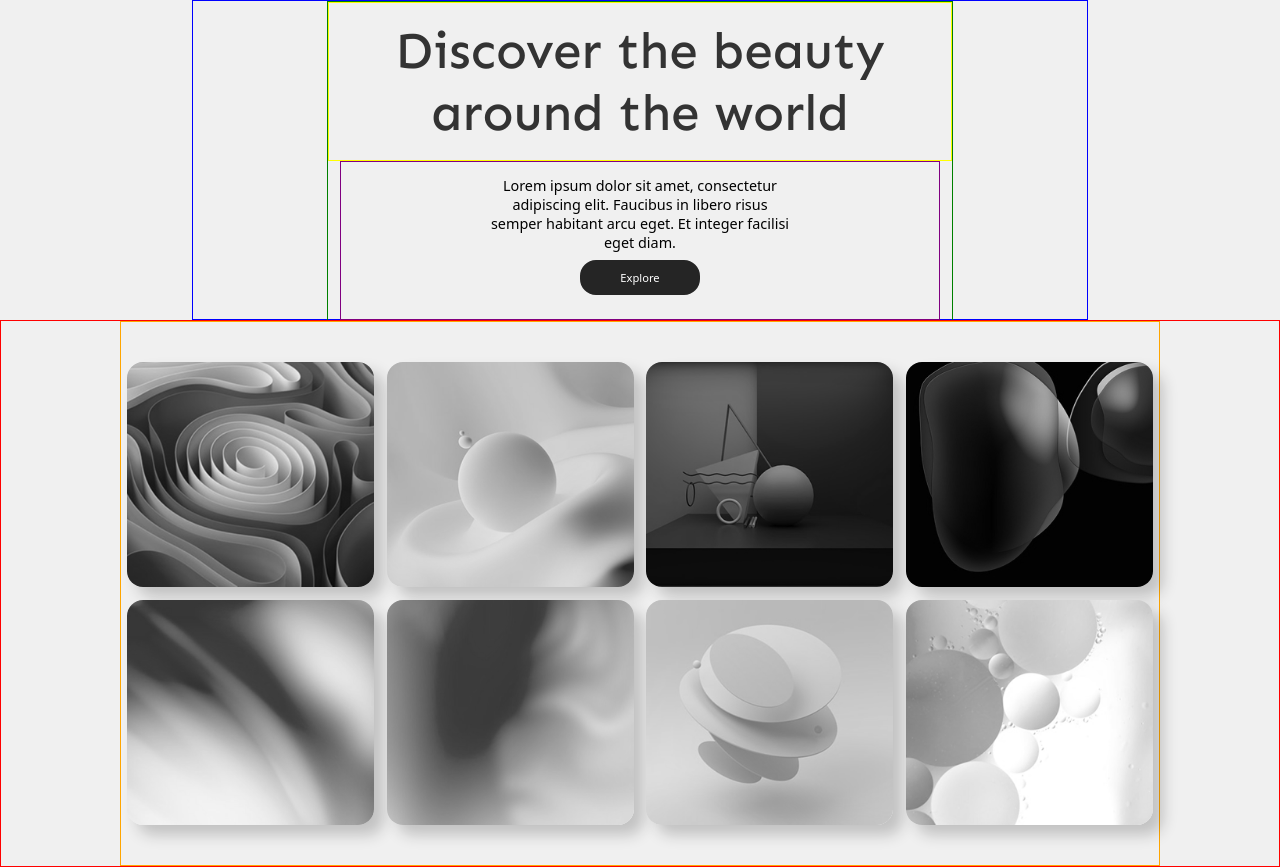
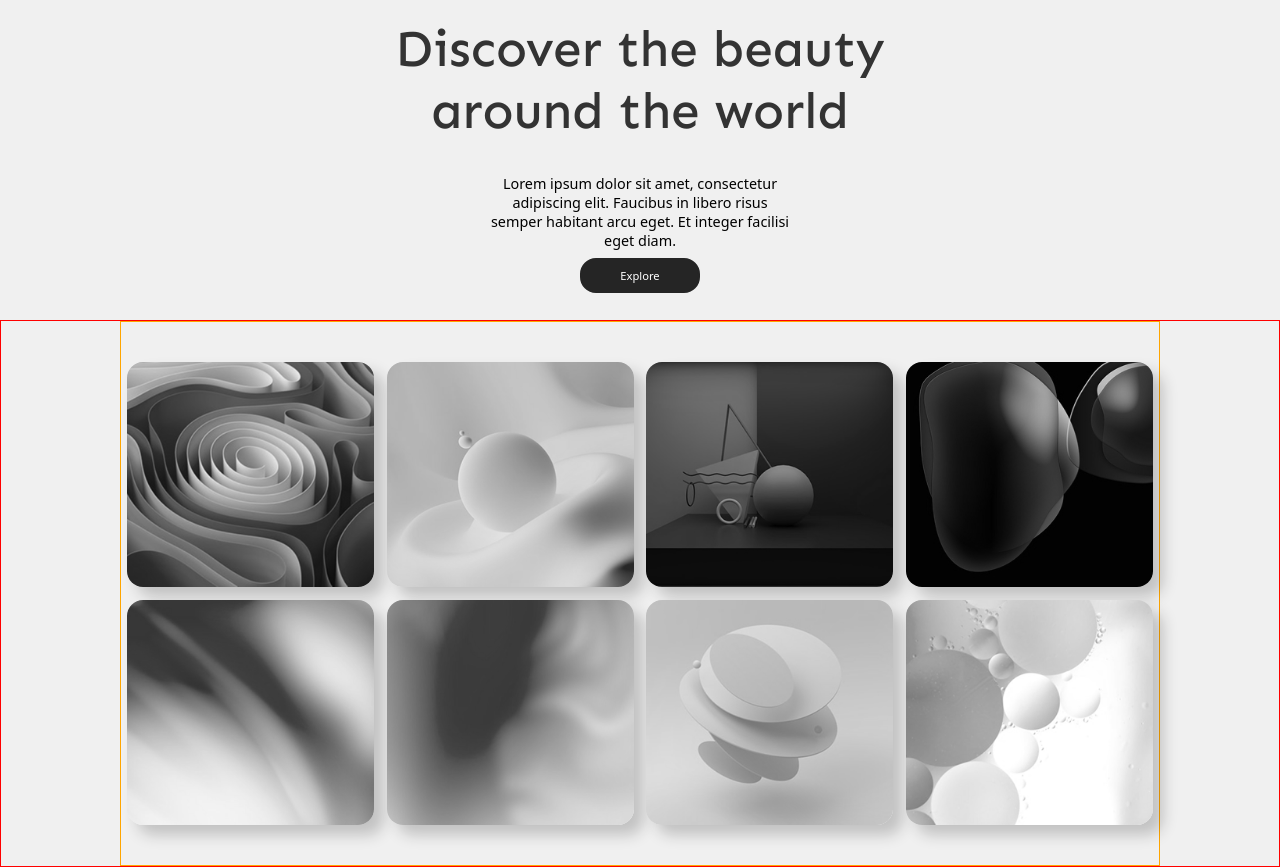
Before and after one commit to DragonFireEx/Landing-Page, a plain HTML site: page index.html in a window 1280 px wide. Drawn offline with Linux system fonts and the light colour scheme.

Commit message:
Update style.css
Assist borders removal

```diff
--- a/style.css
+++ b/style.css
@@ -29,7 +29,6 @@ body
     position: relative;
     flex-direction: row;
     flex-wrap: wrap;
-    border: 1px solid blue;
 }
 
 #heading-block
@@ -45,7 +44,6 @@ body
     position: relative;
     flex-direction: row;
     flex-wrap: wrap;
-    border: 1px solid green;
     font-family: Sen;
 }
 
@@ -58,7 +56,6 @@ body
     box-sizing: border-box;
     justify-content: center;
     align-items: center;
-    border: 1px solid yellow;
 }
 
 #header h1
@@ -80,7 +77,6 @@ body
     box-sizing: border-box;
     justify-content: top;
     align-items: center;
-    border: 1px solid purple;
     flex-direction: column;
     padding-left: 5vw;
     padding-right: 5vw;
```
